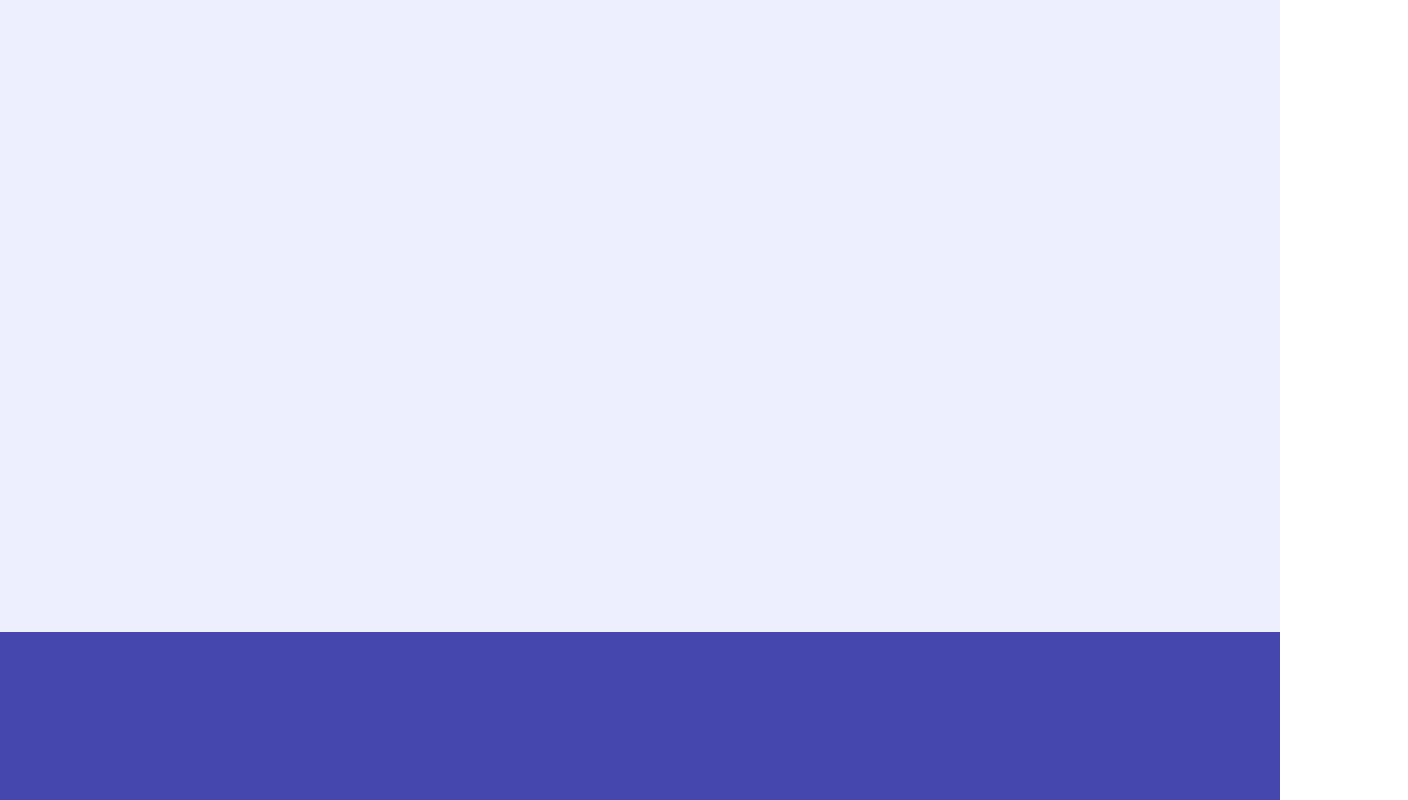
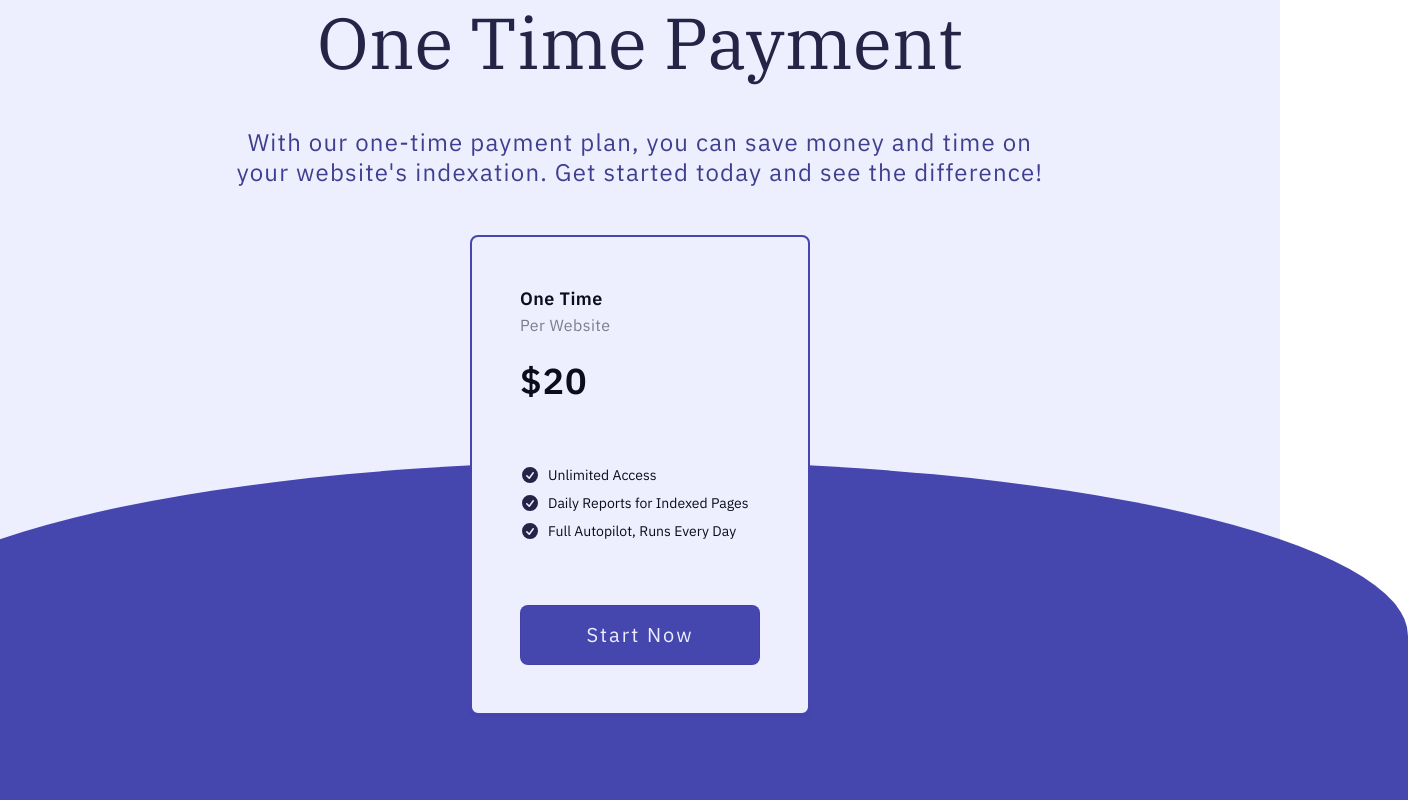
Before and after one commit to okanay/ga-backend-oa-client, a React (Vite) app: page / in a window 1280 px wide. Shown: the part 1240-2040 px from the top of the page, 1408 px wide, since content can reach past the window. Built offline with nearby package versions, Linux system fonts and the light colour scheme.

Commit message:
pricing - 6

```diff
--- a/src/components/main/price-section/index.tsx
+++ b/src/components/main/price-section/index.tsx
@@ -11,192 +11,107 @@ export const PriceSection = () => {
 
   // black circle animation on scroll
   // prettier-ignore
-  const radius = useTransform( scrollYProgress, [0, 0.2, 0.9], ["0%", "0%", "50%"]);
+  const radius = useTransform(scrollYProgress, [0, 0.2, 0.9], ["0%", "0%", "50%"]);
   const scale = useTransform(scrollYProgress, [0, 0.2, 0.9], [1, 1, 1.2]);
   const y = useTransform(scrollYProgress, [0, 0.9], ["-200%", "0%"]);
 
   // card animation on scroll
   // prettier-ignore
   const opacity = useTransform(scrollYProgress, [0, 0.73, 0.9], [0, 0.9, 1]);
-  const cardY = useTransform(
-    scrollYProgress,
-    [0, 0.9, 1],
-    ["-7%", "-7%", "2.5%"]
-  );
-  const clipTop = useTransform(scrollYProgress, [0, 0.73, 1], [100, 100, 0]);
-
+  const clipTop = useTransform(scrollYProgress, [0, 0.55, 1], [100, 100, 0]);
   const clipTemplate = useMotionTemplate`inset(0% 0% ${clipTop}% 0%)`;
 
   return (
-    <section ref={sectionRef} className={"relative h-full bg-flower-50"}>
-      <div className={"h-full"}>
-        <div className="relative h-full w-full">
-          {/*About Price */}
-          <div className="flex h-full w-full flex-col items-center justify-center gap-8 px-4 sm:absolute sm:left-0 sm:top-0 sm:min-h-[60svh] sm:pb-0 sm:pt-40">
+    <section
+      ref={sectionRef}
+      className={"relative h-full max-h-[1000px] bg-flower-50 py-24"}
+    >
+      <div className={"flex flex-col items-center justify-center space-y-12"}>
+        {/*About Price*/}
+        <div
+          className={
+            "flex w-full flex-col items-center justify-center space-y-12 text-center"
+          }
+        >
           <h4 className="text-balance text-center font-plexSansSerif text-4xl text-secondary-950 sm:text-6xl sm:leading-[3.75rem] lg:max-w-[680px] lg:text-7xl lg:leading-[4.75rem]">
             Unlimited Access One Time Payment
           </h4>
           <h5 className="text-balance text-center text-sm tracking-wider text-secondary-800 sm:text-xl sm:leading-[1.4rem] lg:max-w-[880px] lg:text-2xl lg:leading-[1.85rem]">
-              With our one-time payment plan, you can save money and time on
-              your website's indexation. Get started today and see the
-              difference!
+            With our one-time payment plan, you can save money and time on your
+            website's indexation. Get started today and see the difference!
           </h5>
+        </div>
 
-            {/*Card s*/}
-            <div className="relative z-30 mt-8 h-full max-h-[480px] w-full max-w-[340px] rounded-lg border-2 border-secondary-950/10 bg-flower-50 shadow shadow-flower-950/10 sm:hidden sm:border-secondary-700">
-              <div className="flex h-full w-full flex-col items-center justify-start py-12">
-                <div className="flex flex-col items-start justify-center gap-12">
-                  {/*Title*/}
-                  <div className="flex flex-col items-center justify-center">
-                    <div className={"text-start"}>
+        {/*Card*/}
+        <m.div
+          className={`relative z-30 h-[480px] w-[340px] space-y-6 rounded-lg
+          border-2 border-secondary-950/10 bg-flower-50 px-12 py-12
+          shadow shadow-flower-950/10 sm:border-secondary-700`}
+          style={{
+            opacity,
+            clipPath: clipTemplate,
+          }}
+        >
+          <div className={"flex h-full w-full flex-col justify-between"}>
+            {/*Card Top*/}
+            <div>
               <h6 className="text-lg font-bold tracking-wide text-ebony-950">
                 One Time
               </h6>
-                      <h5 className="text-base tracking-wide text-ebony-950/50">
+              <h5 className="mb-6 text-base tracking-wide text-ebony-950/50">
                 Per Website
               </h5>
-                    </div>
-                  </div>
-
-                  {/*  Price*/}
-                  <div className="flex flex-col items-center justify-center">
-                    <div className={"text-start"}>
               <h5 className="text-4xl font-bold tracking-wide text-ebony-950">
                 $20
               </h5>
             </div>
+
+            {/*Card List*/}
+            <ul className="space-y-2 text-sm text-ebony-950">
+              <li className="relative flex items-center justify-start gap-2">
+                <CheckIcon />
+                <span>Unlimited Access</span>
+              </li>
+              <li className="relative flex items-center justify-start gap-2">
+                <CheckIcon />
+                <span>Daily Reports for Indexed Pages</span>
+              </li>
+              <li className="relative flex items-center justify-start gap-2">
+                <CheckIcon />
+                <span>Full Autopilot, Runs Every Day</span>
+              </li>
+            </ul>
+
+            {/*Card Button*/}
+            <div className="w-full">
+              <button className="h-[60px] w-full rounded-lg border border-secondary-950/10 bg-secondary-700 text-xl tracking-widest text-flower-50">
+                Start Now
+              </button>
+            </div>
+          </div>
+        </m.div>
       </div>
 
-                  {/*List*/}
-                  <ul className="space-y-2 text-sm text-ebony-950">
-                    <li className="relative flex items-center justify-start gap-2">
+      <m.div
+        className="absolute bottom-0 left-0 z-20 hidden h-[350px] w-full bg-secondary-700 sm:block"
+        style={{
+          borderTopLeftRadius: radius,
+          borderTopRightRadius: radius,
+          scaleX: scale,
+          y,
+        }}
+      />
+    </section>
+  );
+};
+
+export const CheckIcon = () => {
+  return (
     <img
       src={"/check-circle.svg"}
       loading={"lazy"}
       alt={"check circle icon"}
       className={"size-[1.25rem]"}
     />
-                      <span>Unlimited Access</span>
-                    </li>
-                    <li className="relative flex items-center justify-start gap-2">
-                      <img
-                        src={"/check-circle.svg"}
-                        loading={"lazy"}
-                        alt={"check circle icon"}
-                        className={"size-[1.25rem]"}
-                      />
-                      <span>Daily Reports for Indexed Pages</span>
-                    </li>
-                    <li className="relative flex items-center justify-start gap-2">
-                      <img
-                        src={"/check-circle.svg"}
-                        loading={"lazy"}
-                        alt={"check circle icon"}
-                        className={"size-[1.25rem]"}
-                      />
-                      <span>Full Autopilot, Runs Every Day</span>
-                    </li>
-                  </ul>
-                </div>
-
-                {/*Button*/}
-                <div
-                  className={"mt-12 flex w-full items-center justify-center"}
-                >
-                  <button className="h-[60px] w-[200px] rounded-lg border border-secondary-950/10 bg-secondary-700 text-xl tracking-widest text-flower-50">
-                    Start Now
-                  </button>
-                </div>
-              </div>
-            </div>
-
-            {/*Card*/}
-            <m.div
-              style={{
-                y: cardY,
-                opacity,
-                clipPath: clipTemplate,
-              }}
-              className="relative z-30 mt-8 hidden h-full max-h-[480px] w-full max-w-[340px] overflow-hidden rounded-lg border-2 border-secondary-950/10 bg-flower-50 shadow shadow-flower-950/10 sm:block sm:border-secondary-700"
-            >
-              <div className="flex h-full w-full flex-col items-center justify-start py-12">
-                <div className="flex flex-col items-start justify-center gap-12">
-                  {/*Title*/}
-                  <div className="flex flex-col items-center justify-center">
-                    <div className={"text-start"}>
-                      <h6 className="text-lg font-bold tracking-wide text-ebony-950">
-                        One Time
-                      </h6>
-                      <h5 className="text-base tracking-wide text-ebony-950/50">
-                        Per Website
-                      </h5>
-                    </div>
-                  </div>
-
-                  {/*  Price*/}
-                  <div className="flex flex-col items-center justify-center">
-                    <div className={"text-start"}>
-                      <h5 className="text-4xl font-bold tracking-wide text-ebony-950">
-                        $20
-                      </h5>
-                    </div>
-                  </div>
-
-                  {/*List*/}
-                  <ul className="space-y-2 text-sm text-ebony-950">
-                    <li className="relative flex items-center justify-start gap-2">
-                      <img
-                        src={"/check-circle.svg"}
-                        loading={"lazy"}
-                        alt={"check circle icon"}
-                        className={"size-[1.25rem]"}
-                      />
-                      <span>Unlimited Access</span>
-                    </li>
-                    <li className="relative flex items-center justify-start gap-2">
-                      <img
-                        src={"/check-circle.svg"}
-                        loading={"lazy"}
-                        alt={"check circle icon"}
-                        className={"size-[1.25rem]"}
-                      />
-                      <span>Daily Reports for Indexed Pages</span>
-                    </li>
-                    <li className="relative flex items-center justify-start gap-2">
-                      <img
-                        src={"/check-circle.svg"}
-                        loading={"lazy"}
-                        alt={"check circle icon"}
-                        className={"size-[1.25rem]"}
-                      />
-                      <span>Full Autopilot, Runs Every Day</span>
-                    </li>
-                  </ul>
-                </div>
-
-                {/*Button*/}
-                <div
-                  className={"mt-12 flex w-full items-center justify-center"}
-                >
-                  <button className="h-[60px] w-[200px] rounded-lg border border-secondary-950/10 bg-secondary-700 text-xl tracking-widest text-flower-50">
-                    Start Now
-                  </button>
-                </div>
-              </div>
-            </m.div>
-          </div>
-        </div>
-        {/* Black Circle */}
-        <m.div
-          className="absolute bottom-0 left-0 z-20 hidden h-[35svh] w-full bg-secondary-700 sm:block"
-          style={{
-            y,
-            scale,
-            borderTopLeftRadius: radius,
-            borderTopRightRadius: radius,
-          }}
-        />
-      </div>
-    </section>
   );
 };
--- a/src/pages/(main)/layout.tsx
+++ b/src/pages/(main)/layout.tsx
@@ -3,7 +3,7 @@ import { Header } from "@/components/main/header.tsx";
 
 export const MainLayout = () => {
   return (
-    <div className={"bg-secondary-700 text-primary-300"}>
+    <div className={" bg-secondary-700 text-primary-300"}>
       <Header />
       <Outlet />
     </div>
--- a/src/pages/(main)/page.tsx
+++ b/src/pages/(main)/page.tsx
@@ -14,22 +14,19 @@ export const MainPage = () => {
   return (
     <main>
       <HeroSection />
+      <PriceSection />
 
-      <div ref={sectionsRef} className="min-h-[200svh] w-[100%]">
-        <div className={"sticky top-0 flex h-svh w-[100%] overflow-hidden"}>
+      <div ref={sectionsRef} className="h-[2000px] w-[100%]">
+        <div className="sticky top-0 flex w-[100%] overflow-hidden bg-red-400">
           <m.div
-            style={{ translateX: x }}
-            className="flex h-svh w-[100%] flex-shrink-0 bg-red-400"
-          >
-            <div className="h-svh w-[100%] flex-shrink-0 bg-ebony-200">
-              <PriceSection />
-            </div>
-            <div className="relative z-30 h-svh w-[100%] flex-shrink-0 bg-flower-50" />
-          </m.div>
+            className="h-[100%] w-[100%] bg-blue-400"
+            style={{
+              x,
+            }}
+          />
         </div>
       </div>
-
-      <div className="h-svh w-[100%] bg-flower-100" />
+      <div className="h-svh w-[100%] bg-flower-500" />
     </main>
   );
 };
```
Lines whose indentation alone changed are shown as unchanged.
